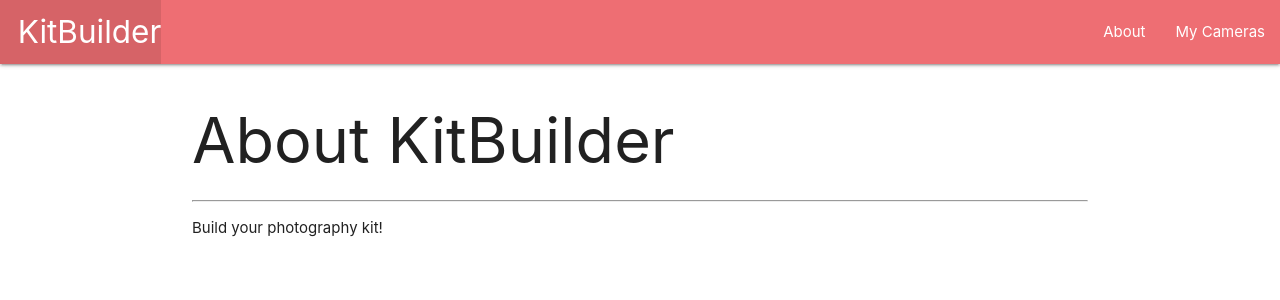
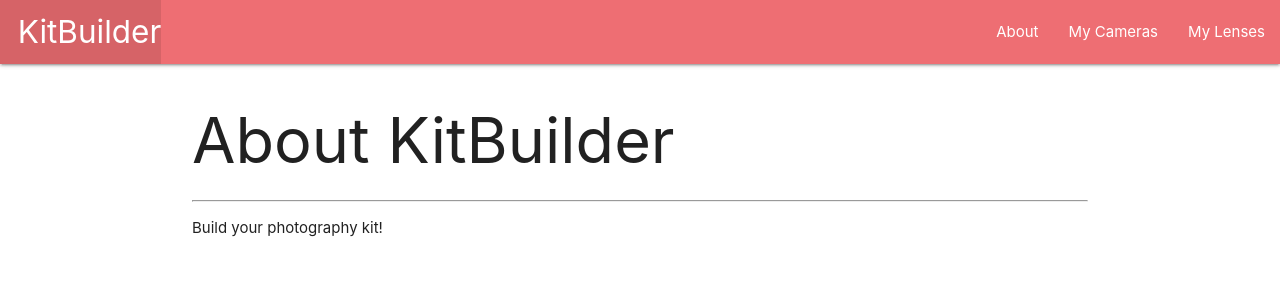
Before and after one commit to benorloff/kit-builder, a Django app: page /about/ in a window 1280 px wide. Shown: the top 300 px of the page. Run offline with Django 4.2, Linux system fonts and the light colour scheme.

Commit message:
add lenses to main nav

```diff
--- a/main_app/templates/base.html
+++ b/main_app/templates/base.html
@@ -21,6 +21,7 @@
         <ul class="right">
           <li><a href="/about">About</a></li>
           <li><a href="/cameras">My Cameras</a></li>
+          <li><a href="/lenses">My Lenses</a></li>
         </ul>
       </div>
     </nav>
```
